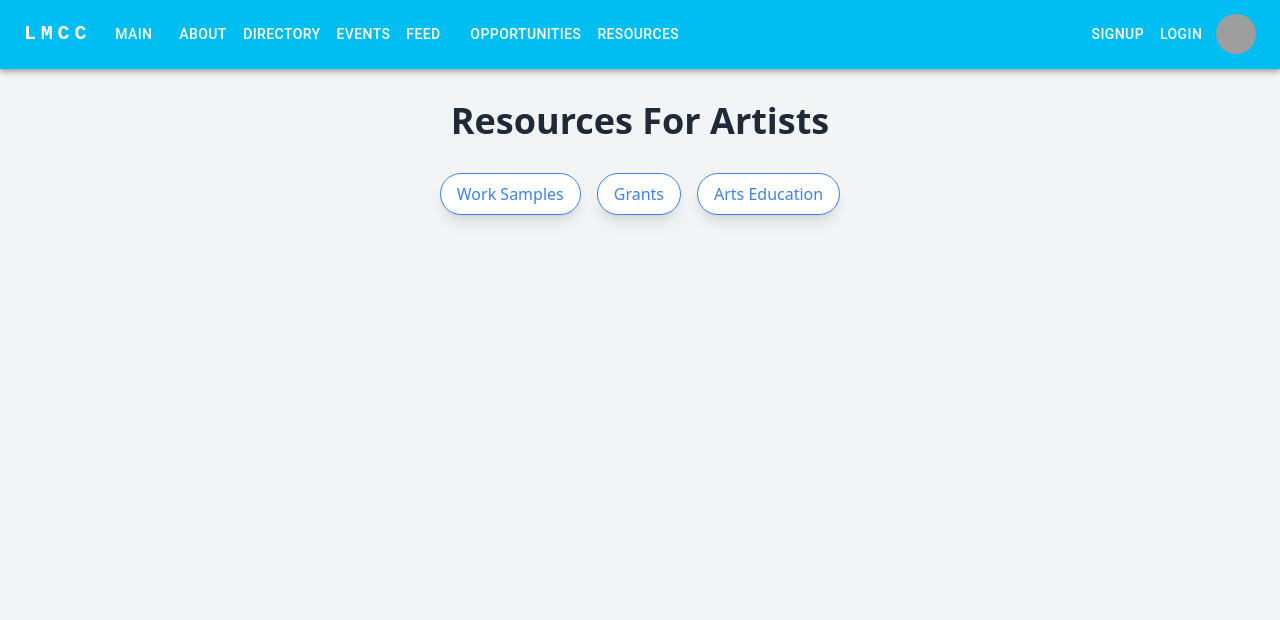
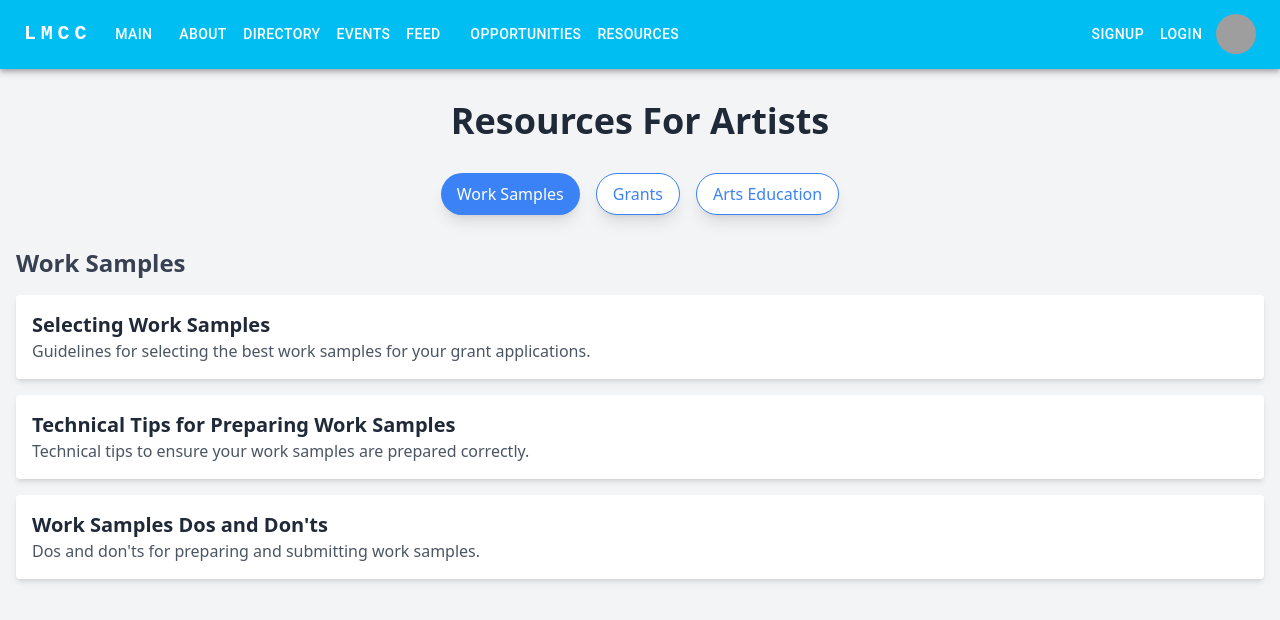
Before and after one commit to elipaulman/Alumni_Network_Platform, a React (Create React App) app in the folder front-end/: page /resources in a window 1280 px wide. Shown: the top 620 px of the page. Built offline with nearby package versions, Linux system fonts and the light colour scheme; grey boxes are pictures that could not be loaded.

Commit message:
default resources tab to open

```diff
--- a/front-end/src/pages/Resources.jsx
+++ b/front-end/src/pages/Resources.jsx
@@ -60,7 +60,7 @@ const resources = [
 const categories = ['Work Samples', 'Grants', 'Arts Education'];
 
 const Resources = () => {
-  const [selectedCategory, setSelectedCategory] = useState(null);
+  const [selectedCategory, setSelectedCategory] = useState('Work Samples');
   const [selectedResource, setSelectedResource] = useState(null);
 
   const handleCategoryClick = (category) => {
```
